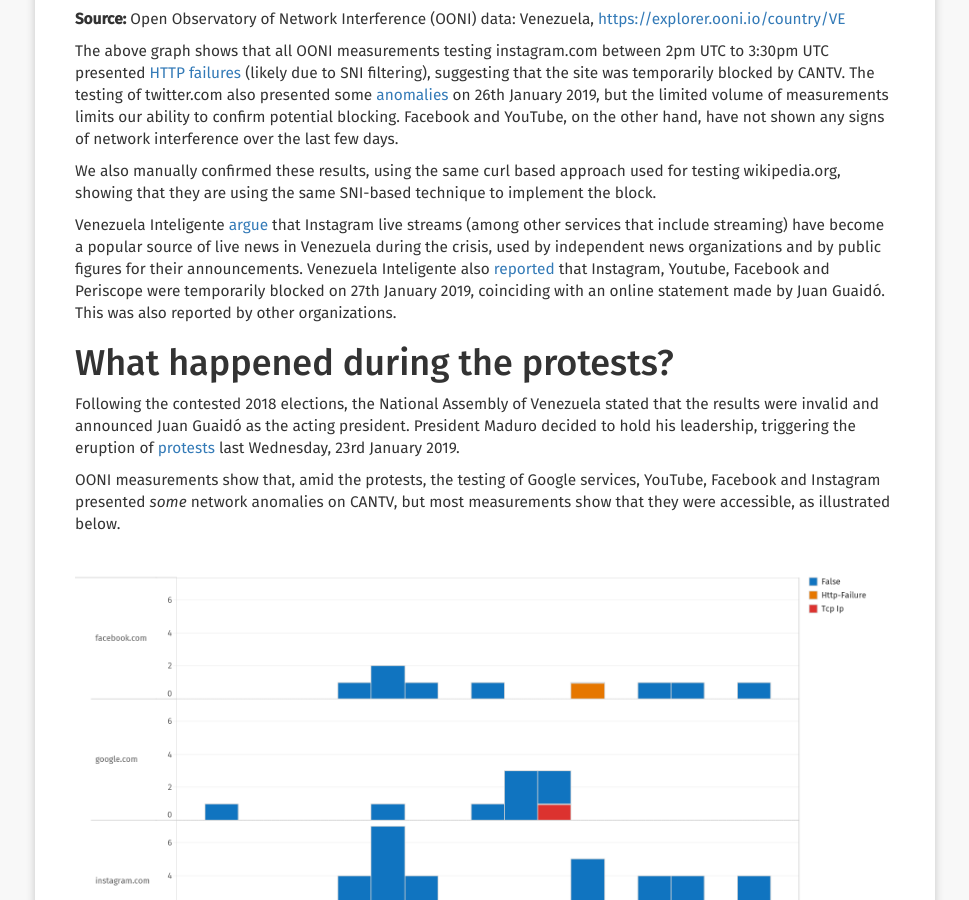
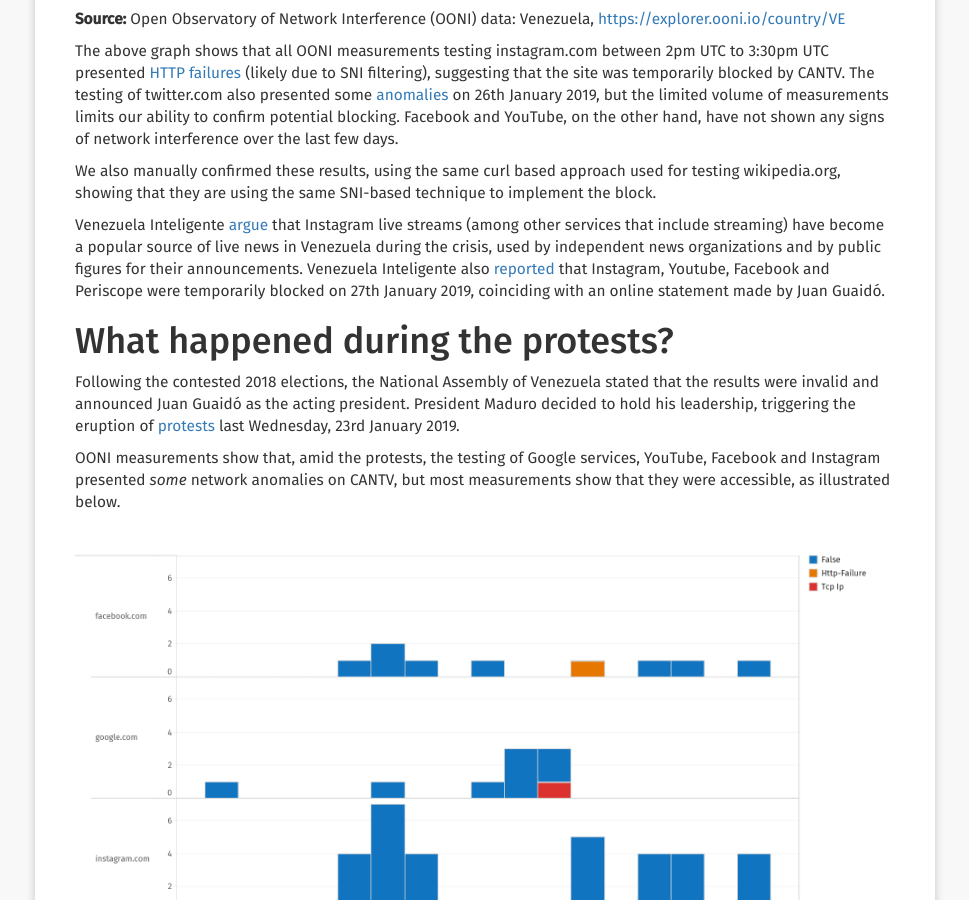
Before and after one commit to VEinteligente/VESinFiltro, a Jekyll site: the page built from _noticias/2019-01-29-report-2019-january.md, in a window 1280 px wide and 900 px high, scrolled down 6525 px. Shown: the whole window, without its empty margins (155-1124 px from the left). Built offline with Jekyll 4.4.1, drawn with Linux system fonts in a browser that asks for light colours; nearby versions of some CDN libraries.

```diff
--- a/_noticias/2019-01-29-report-2019-january.md
+++ b/_noticias/2019-01-29-report-2019-january.md
@@ -295,7 +295,7 @@
 [reported](https://twitter.com/vesinfiltro/status/1089883867618652160)
 that Instagram, Youtube, Facebook and Periscope were temporarily blocked
 on 27th January 2019, coinciding with an online statement made by Juan
-Guaidó. This was also reported by other organizations.
+Guaidó.
 
 # What happened during the protests?
 
```
